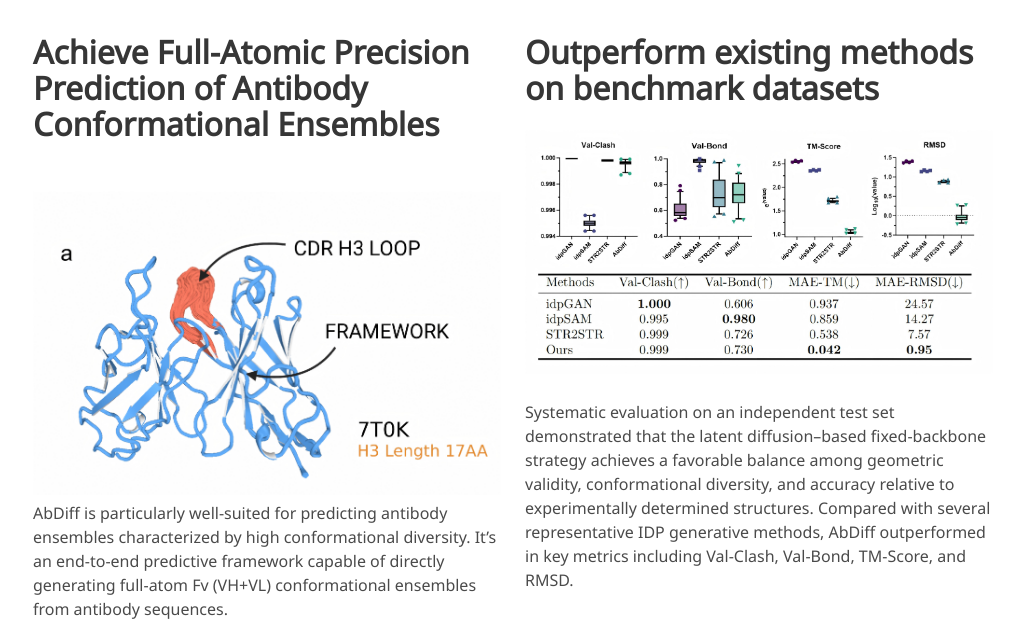
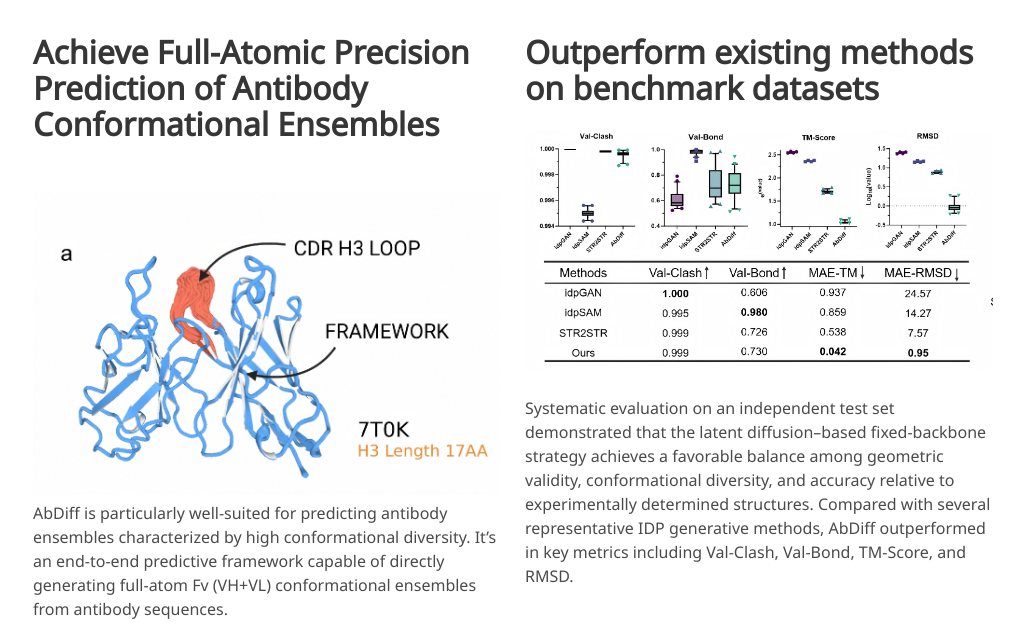
Before and after one commit to SII-TianleiYing/SII-TianleiYing.github.io, a plain HTML site: page abdiff-page/index.html in a window 1280 px wide. Shown: the part 2080-2722 px from the top of the page, without its empty margins (127-1151 px from the left). Drawn offline with Linux system fonts and the light colour scheme; files whose address does not match are found by name.

Commit message:
Update index.html

```diff
--- a/abdiff-page/index.html
+++ b/abdiff-page/index.html
@@ -393,7 +393,7 @@ AbDiff is particularly well-suited for predicting antibody ensembles characteriz
         <div class="columns is-centered">
           <div class="column content">
             <div class="interpolation-image-wrapper-fine-grained">
-              <img src="skin/picture/b5.jpg" class="img-hover-shadow" />
+              <img src="skin/picture/b5.png" class="img-hover-shadow" />
             </div>
             <p>
 Systematic evaluation on an independent test set demonstrated that the latent diffusion–based fixed-backbone strategy achieves a favorable balance among geometric validity, conformational diversity, and accuracy relative to experimentally determined structures. Compared with several representative IDP generative methods, AbDiff outperformed in key metrics including Val-Clash, Val-Bond, TM-Score, and RMSD.             </p>
```
